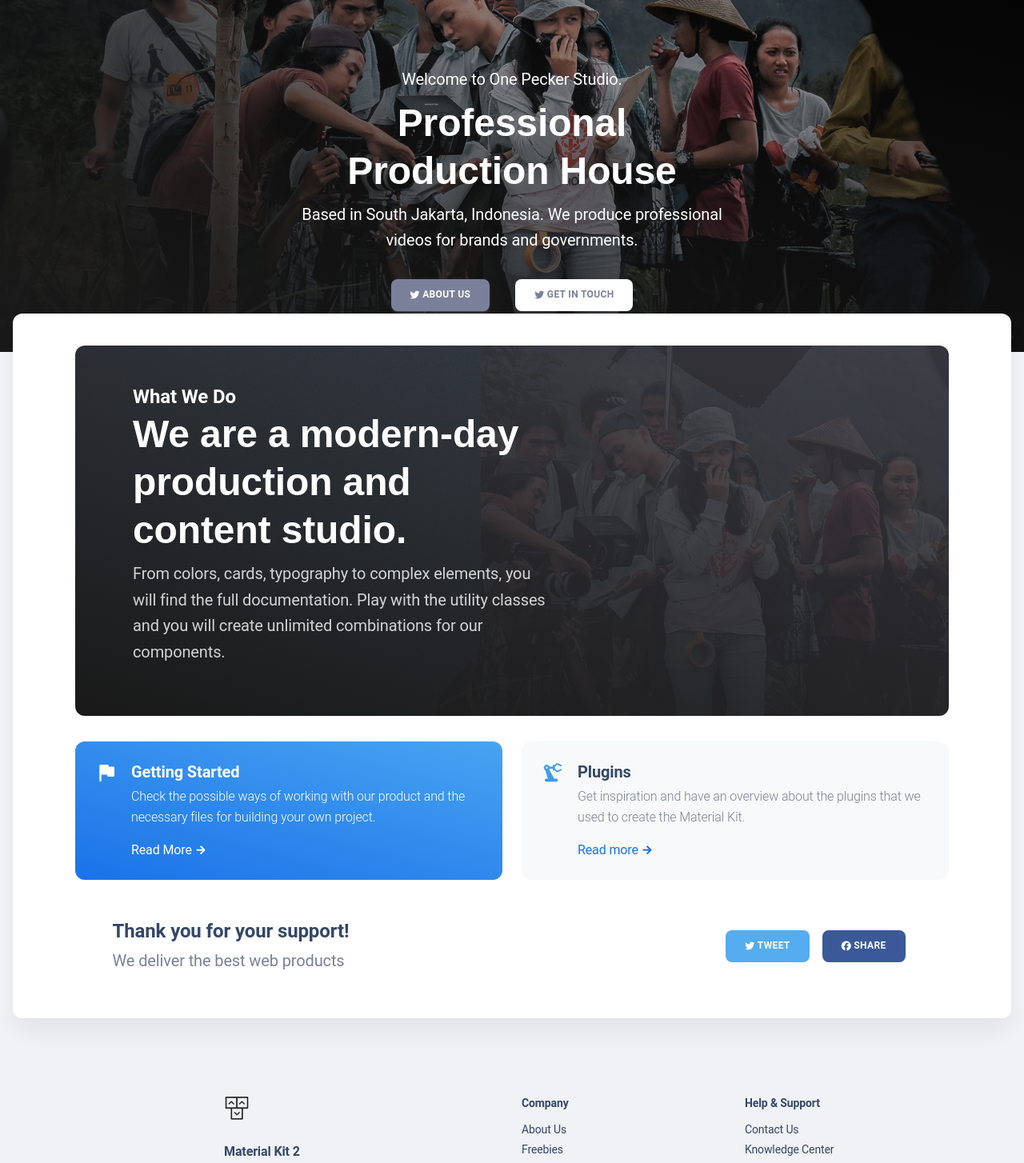
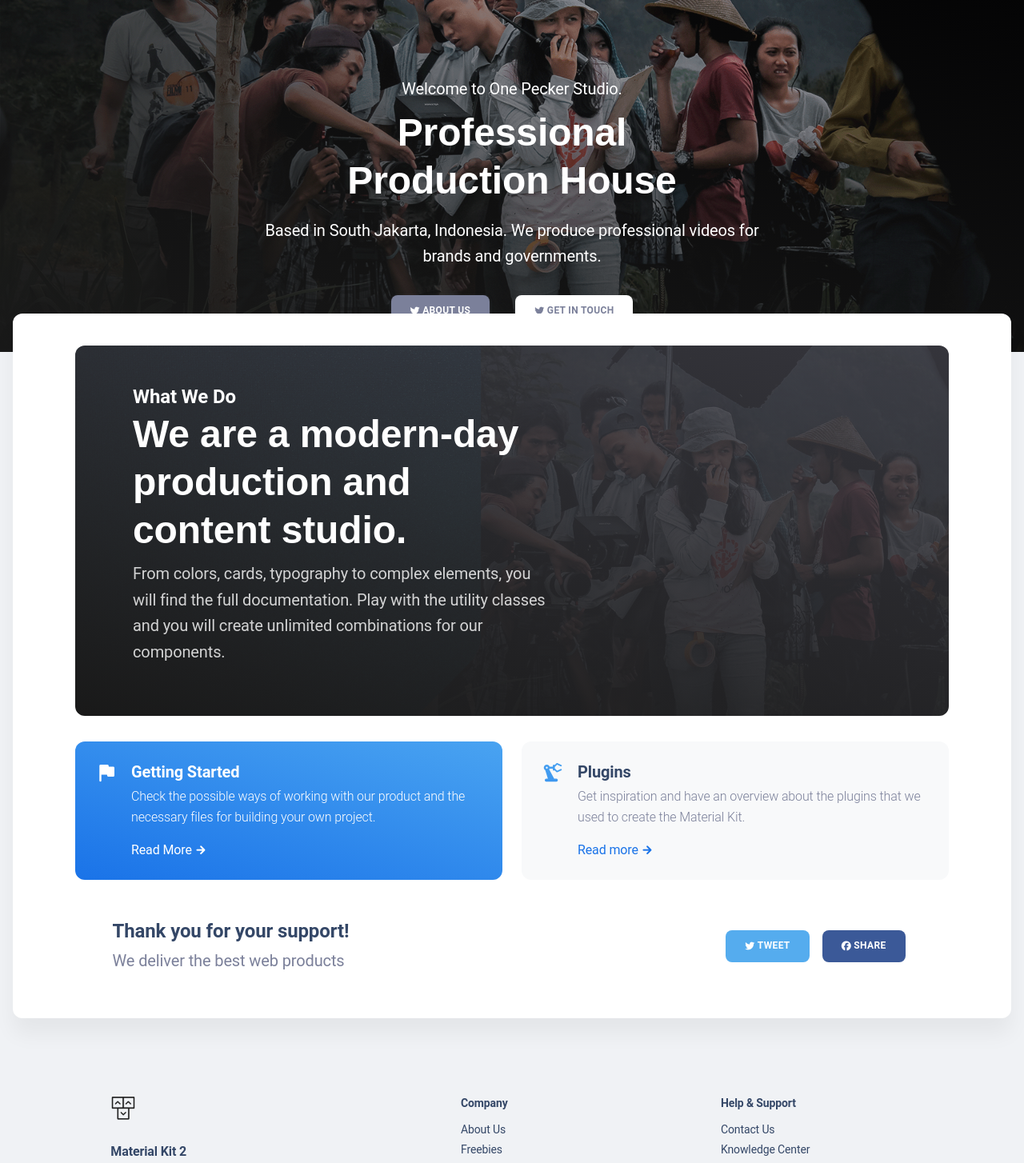
Before and after one commit to O-dik90/Landing_page, a React (Create React App) app: page / in a window 1280 px wide. Shown: the part 160-1614 px from the top of the page at 80% size. Built offline with nearby package versions, Linux system fonts and the light colour scheme.

Commit message:
update content homepage

```diff
--- a/src/examples/Footers/DefaultFooter/index.js
+++ b/src/examples/Footers/DefaultFooter/index.js
@@ -1,18 +1,3 @@
-/*
-=========================================================
-* Material Kit 2 React - v2.0.0
-=========================================================
-
-* Product Page: https://www.creative-tim.com/product/material-kit-react
-* Copyright 2021 Creative Tim (https://www.creative-tim.com)
-
-Coded by www.creative-tim.com
-
- =========================================================
-
-* The above copyright notice and this permission notice shall be included in all copies or substantial portions of the Software.
-*/
-
 // react-router-dom components
 import { Link } from "react-router-dom";
 
@@ -33,8 +18,8 @@ function DefaultFooter({ content }) {
   return (
     <MKBox component="footer">
       <Container>
-        <Grid container spacing={3} justifyContent="center">
-          <Grid item md={4} sx={{ ml: "auto", mb: 3 }}>
+        <Grid container spacing={2}>
+          <Grid item md={4} sx={{ mx: "auto", mb: 3 }}>
             <MKBox>
               <Link to={brand.route}>
                 <MKBox component="img" src={brand.image} alt={brand.name} maxWidth="2rem" mb={2} />
@@ -60,7 +45,7 @@ function DefaultFooter({ content }) {
             </MKBox>
           </Grid>
           {menus.map(({ name: title, items }) => (
-            <Grid key={title} item xs={6} md={3} sx={{ mb: 3 }}>
+            <Grid key={title} item xs={12} md={3} sx={{ mx: 3, mb: 3 }}>
               <MKTypography
                 display="block"
                 variant="button"
--- a/src/examples/Navbars/DefaultNavbar/index.js
+++ b/src/examples/Navbars/DefaultNavbar/index.js
@@ -483,6 +483,11 @@ function DefaultNavbar({ brand, routes, transparent, light, action, sticky, rela
               fontWeight="bold"
               color={light ? "white" : "dark"}
               textTransform="upper"
+              sx={({ breakpoints, typography: { size } }) => ({
+                [breakpoints.down("md")]: {
+                  fontSize: size["sm"],
+                },
+              })}
             >
               {brand}
             </MKTypography>
--- a/src/pages/Presentation/index.js
+++ b/src/pages/Presentation/index.js
@@ -47,8 +47,13 @@ function Presentation() {
               variant="body1"
               color="white"
               textAlign="center"
-              px={{ xs: 8, lg: 12 }}
-              mt={24}
+              px={{ xs: 6, md: 8, lg: 12 }}
+              mt={30}
+              sx={({ breakpoints, typography: { size } }) => ({
+                [breakpoints.down("md")]: {
+                  fontSize: size["md"],
+                },
+              })}
             >
               Welcome to One Pecker Studio.
             </MKTypography>
@@ -58,6 +63,7 @@ function Presentation() {
               textAlign="center"
               mt={1}
               mb={1}
+              px={{ xs: 2 }}
               sx={({ breakpoints, typography: { size } }) => ({
                 [breakpoints.down("md")]: {
                   fontSize: size["3xl"],
@@ -72,20 +78,25 @@ function Presentation() {
               variant="body1"
               color="white"
               textAlign="center"
-              px={{ xs: 6, lg: 12 }}
-              mt={0}
-              mb={4}
+              px={{ xs: 1, lg: 4 }}
+              mt={1}
+              mb={2}
+              sx={({ breakpoints, typography: { size } }) => ({
+                [breakpoints.down("md")]: {
+                  fontSize: size["sm"],
+                },
+              })}
             >
               Based in South Jakarta, Indonesia. We produce professional videos for brands and
               governments.
             </MKTypography>
-            <Grid container justifyContent="center" md={{ mt: 10 }}>
+            <Grid container justifyContent="center" md={{ mt: 5 }}>
               <MKButton
                 component="a"
                 href="https://twitter.com/intent/tweet?text=Check%20Material%20Design%20System%20made%20by%20%40CreativeTim%20%23webdesign%20%23designsystem%20%23mui5&amp;url=https%3A%2F%2Fwww.creative-tim.com%2Fproduct%2Fmaterial-kit-react"
                 target="_blank"
                 color="secondary"
-                sx={{ mx: 2 }}
+                sx={{ m: 2 }}
               >
                 <i className="fab fa-twitter" />
                 &nbsp;About Us
@@ -95,7 +106,7 @@ function Presentation() {
                 href="https://twitter.com/intent/tweet?text=Check%20Material%20Design%20System%20made%20by%20%40CreativeTim%20%23webdesign%20%23designsystem%20%23mui5&amp;url=https%3A%2F%2Fwww.creative-tim.com%2Fproduct%2Fmaterial-kit-react"
                 target="_blank"
                 color="danger"
-                sx={{ mx: 2 }}
+                sx={{ m: 2 }}
               >
                 <i className="fab fa-twitter" />
                 &nbsp;Get In Touch
```
